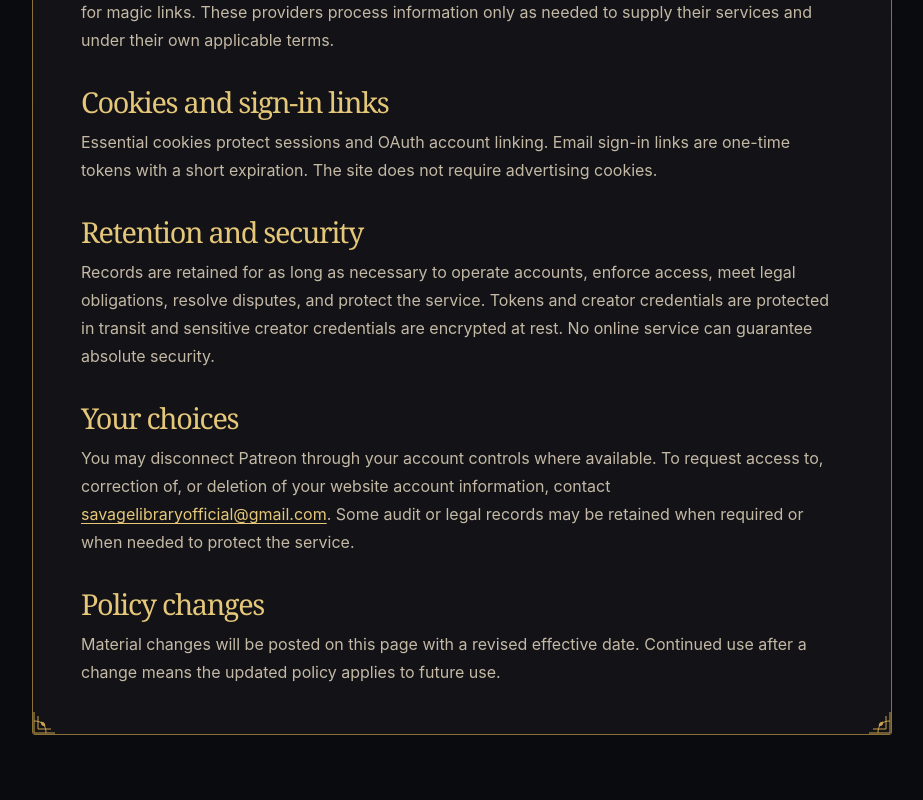
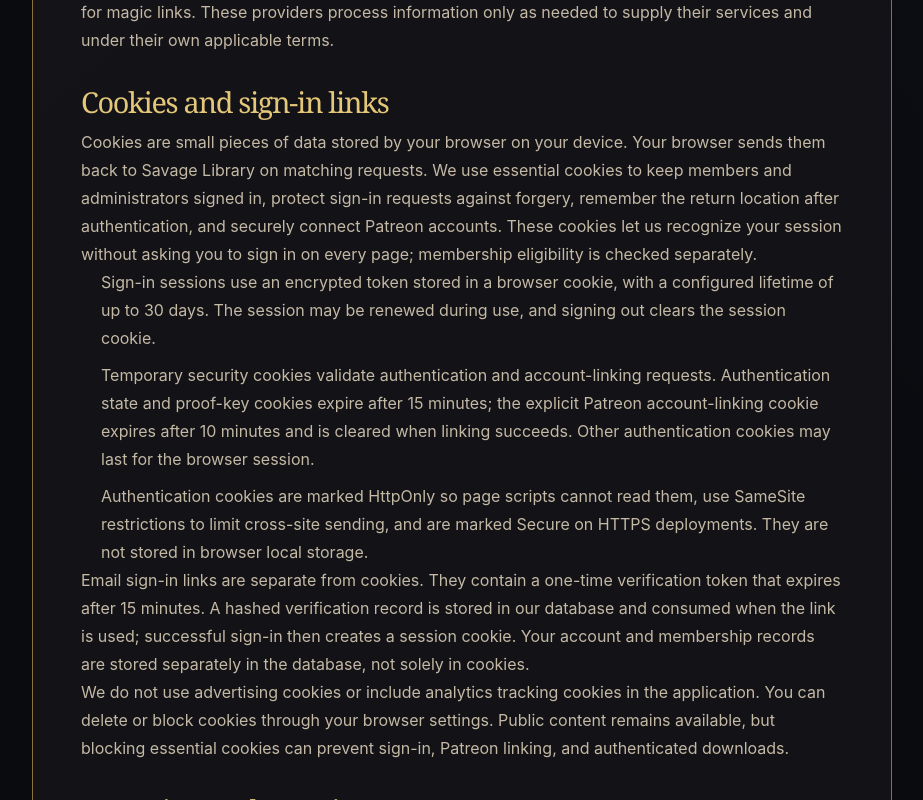
Before and after one commit to neruntia-lab/savage-library, a Next.js app: page /legal in a window 1280 px wide. Shown: the part 2720-3520 px from the top of the page, without its empty margins (12-935 px from the left). Built offline with nearby package versions, Linux system fonts and the light colour scheme.

Commit message:
Explain cookie storage and authentication token use

```diff
--- a/components/legal/PrivacyContent.tsx
+++ b/components/legal/PrivacyContent.tsx
@@ -57,9 +57,47 @@
 
       <h2>Cookies and sign-in links</h2>
       <p>
-        Essential cookies protect sessions and OAuth account linking. Email
-        sign-in links are one-time tokens with a short expiration. The site does
-        not require advertising cookies.
+        Cookies are small pieces of data stored by your browser on your device.
+        Your browser sends them back to Savage Library on matching requests.
+        We use essential cookies to keep members and administrators signed in,
+        protect sign-in requests against forgery, remember the return location
+        after authentication, and securely connect Patreon accounts. These
+        cookies let us recognize your session without asking you to sign in on
+        every page; membership eligibility is checked separately.
+      </p>
+      <ul>
+        <li>
+          Sign-in sessions use an encrypted token stored in a browser cookie,
+          with a configured lifetime of up to 30 days. The session may be renewed
+          during use, and signing out clears the session cookie.
+        </li>
+        <li>
+          Temporary security cookies validate authentication and account-linking
+          requests. Authentication state and proof-key cookies expire after
+          15 minutes; the explicit Patreon account-linking cookie expires after
+          10 minutes and is cleared when linking succeeds. Other authentication
+          cookies may last for the browser session.
+        </li>
+        <li>
+          Authentication cookies are marked HttpOnly so page scripts cannot read
+          them, use SameSite restrictions to limit cross-site sending, and are
+          marked Secure on HTTPS deployments. They are not stored in browser
+          local storage.
+        </li>
+      </ul>
+      <p>
+        Email sign-in links are separate from cookies. They contain a one-time
+        verification token that expires after 15 minutes. A hashed verification
+        record is stored in our database and consumed when the link is used;
+        successful sign-in then creates a session cookie. Your account and
+        membership records are stored separately in the database, not solely
+        in cookies.
+      </p>
+      <p>
+        We do not use advertising cookies or include analytics tracking cookies
+        in the application. You can delete or block cookies through your browser
+        settings. Public content remains available, but blocking essential cookies
+        can prevent sign-in, Patreon linking, and authenticated downloads.
       </p>
 
       <h2>Retention and security</h2>
```
